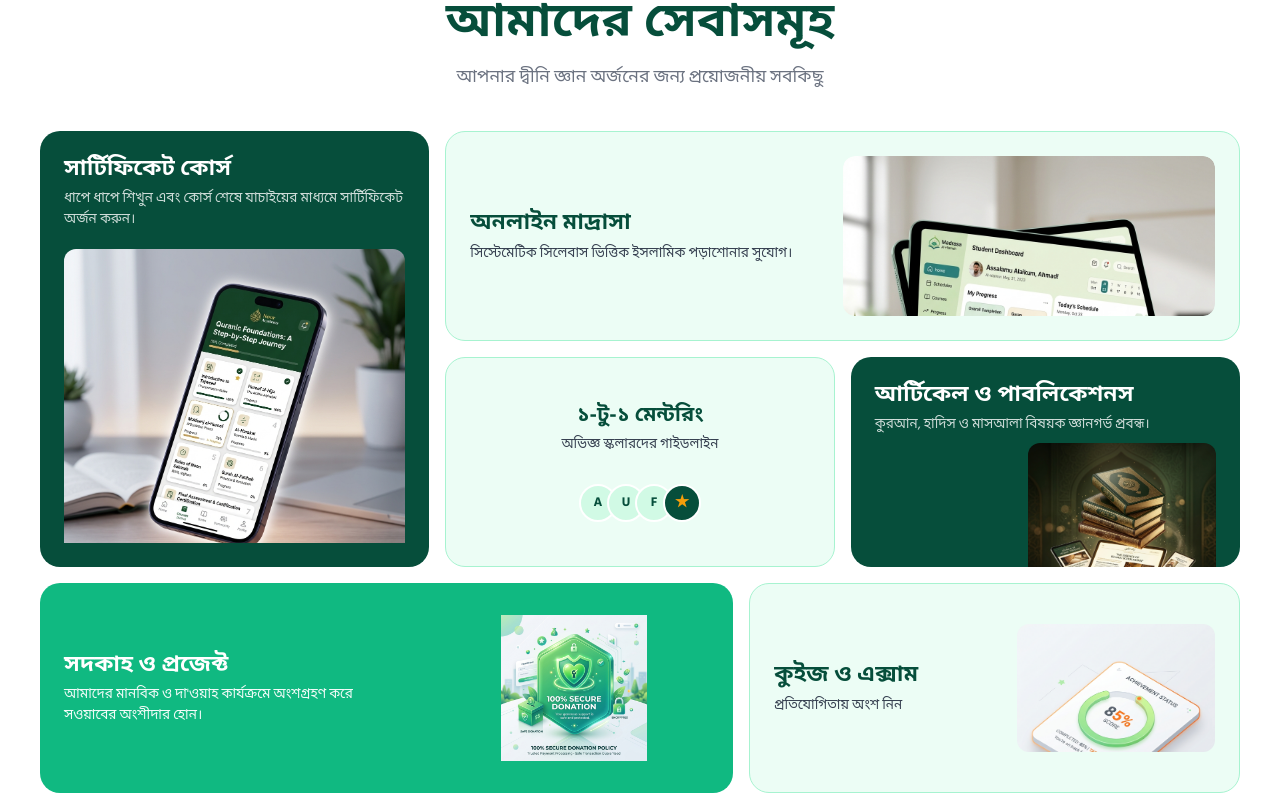
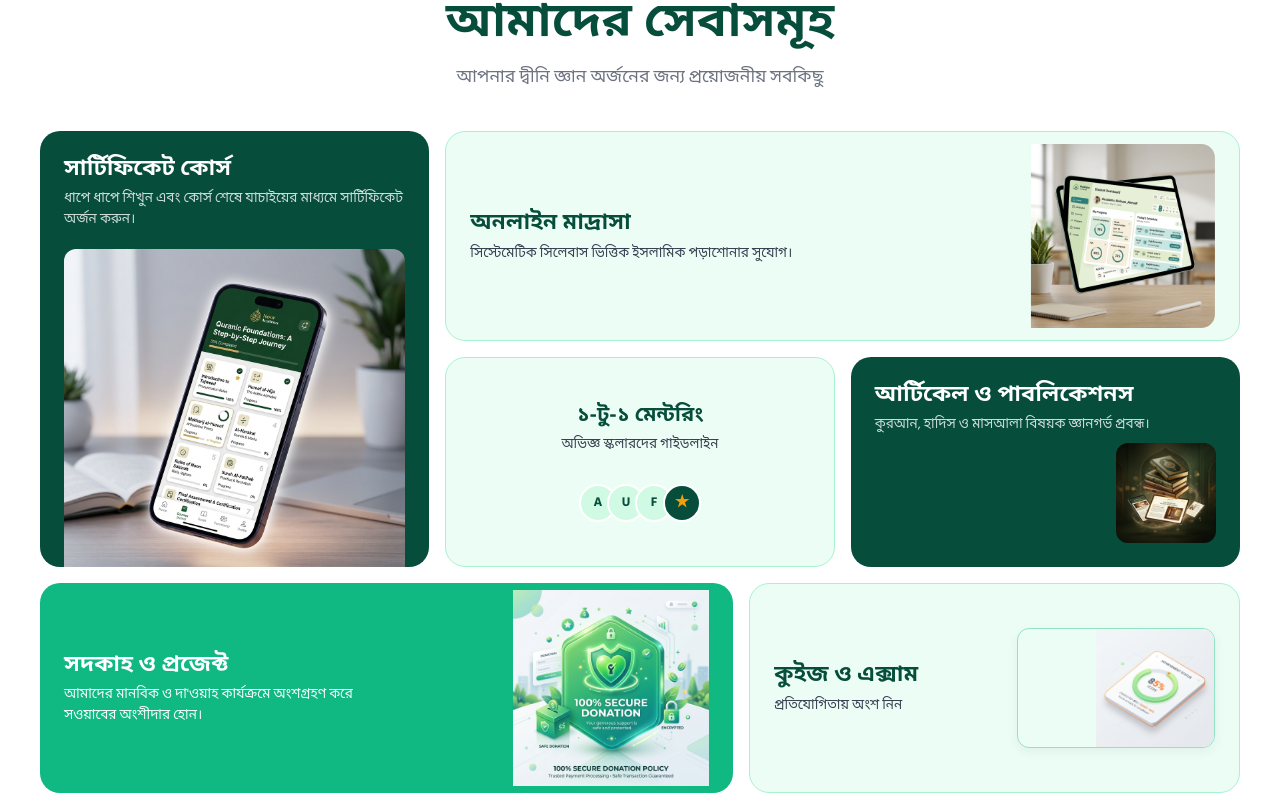
Before and after one commit to farad-alam/IQC-Academy, a Next.js app: page / in a window 1280 px wide. Shown: the part 1555-2360 px from the top of the page. Built offline with nearby package versions, Linux system fonts and the light colour scheme.

Commit message:
UI: Refine image sizing, placement, and borders for Services bento grid cards

```diff
--- a/app/(user)/home.module.css
+++ b/app/(user)/home.module.css
@@ -627,14 +627,13 @@
   display: flex;
   justify-content: center;
   align-items: flex-end;
-  overflow: hidden;
 }
 .bentoImgTall {
   width: 100%;
   height: 100%;
-  object-fit: cover;
-  object-position: top center;
-  border-radius: 0.75rem 0.75rem 0 0;
+  object-fit: contain;
+  object-position: bottom center;
+  border-radius: 0.75rem; /* Made round on bottom side */
   transform: none;
 }
 
@@ -644,42 +643,47 @@
   display: flex;
   justify-content: flex-end;
   align-items: center;
-  overflow: hidden;
-  border-radius: 0.75rem;
 }
 .bentoImgWide {
   width: 100%;
   height: 100%;
-  object-fit: cover;
-  object-position: top center;
+  object-fit: contain; /* Changed from cover to avoid clipping */
+  object-position: right center;
   border-radius: 0.75rem;
+  transform: scale(1.15); /* Slightly scale up to fill space */
+  transform-origin: right center;
 }
 
 .bentoImgSquare {
-  width: 55%;
-  height: 80%;
-  object-fit: cover;
-  object-position: top center;
+  width: auto;
+  max-width: 80%;
+  height: 100px; /* Fixed height to prevent bottom cutoff */
+  object-fit: contain;
   align-self: flex-end;
   margin-top: auto;
-  border-radius: 0.75rem 0.75rem 0 0;
+  border-radius: 0.75rem;
   margin-left: auto;
 }
 
 .bentoImgSquareRight {
   width: 45%;
-  height: 80%;
-  object-fit: cover;
-  object-position: top center;
+  height: 120px;
+  object-fit: contain;
+  object-position: right center;
   border-radius: 0.75rem;
   flex-shrink: 0;
+  border: 1.5px solid rgba(16, 185, 129, 0.4); /* Border added */
+  box-shadow: 0 4px 12px rgba(0,0,0,0.05); /* Slight shadow */
 }
 
 .bentoImgVibrant {
   width: 42%;
-  height: 90%;
+  height: 140px;
   object-fit: contain;
+  object-position: right center;
   flex-shrink: 0;
+  transform: scale(1.4); /* Scale up to touch top and bottom */
+  transform-origin: right center;
 }
 
 /* Mentors Avatars for Card 3 */
```
